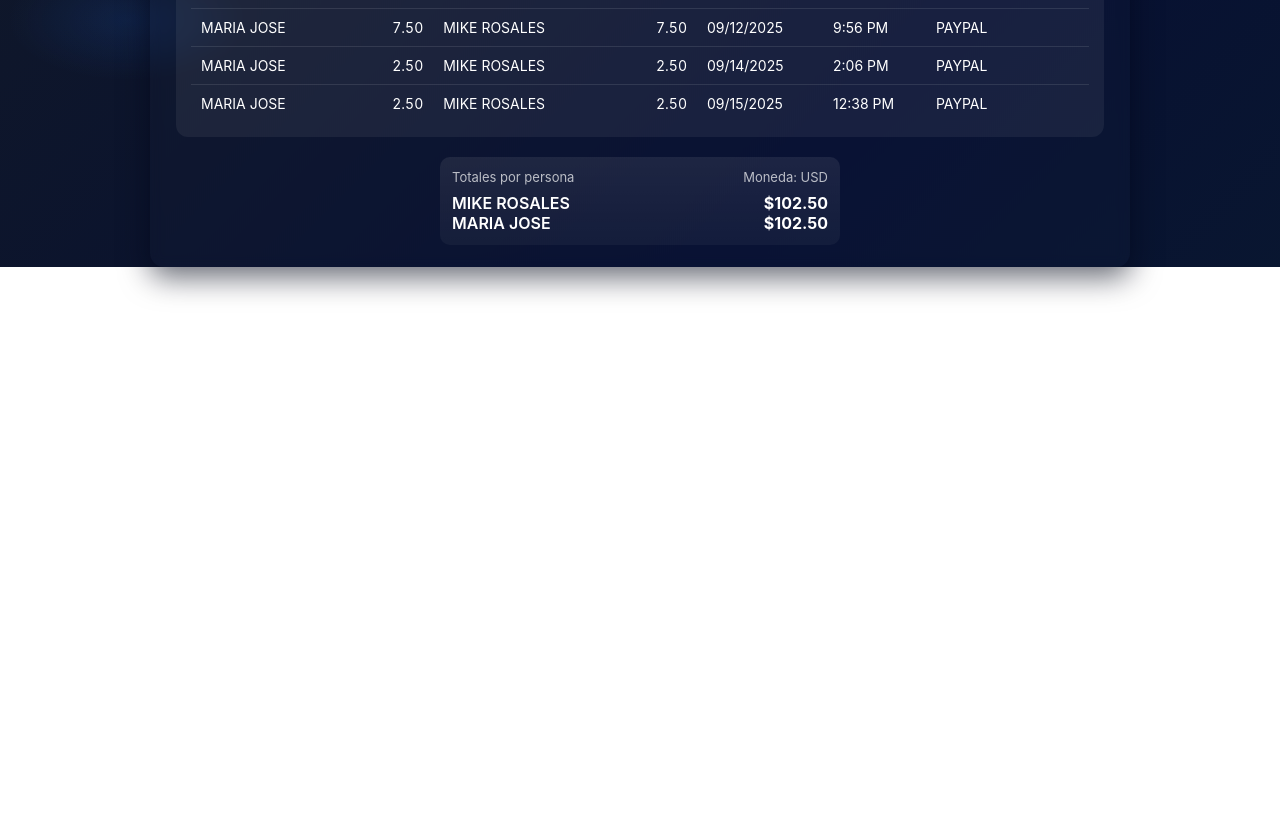
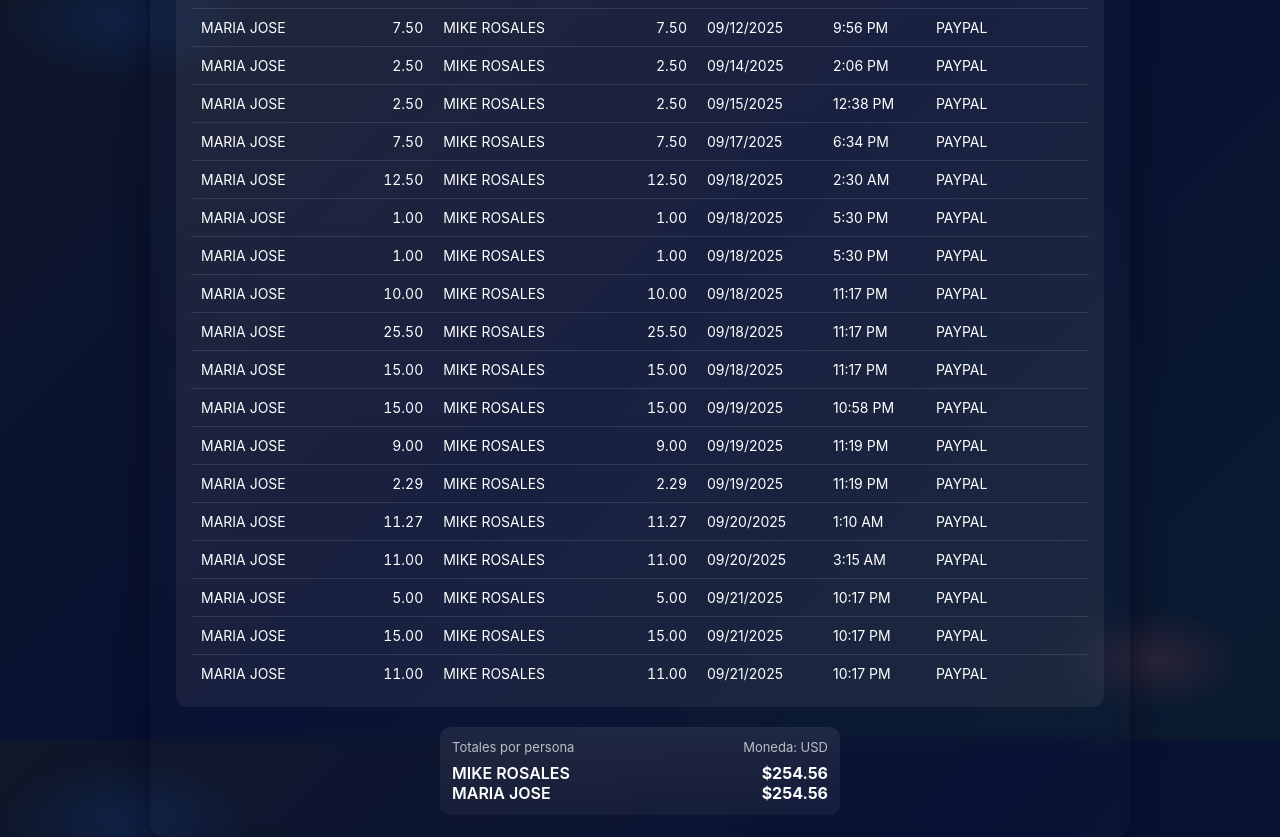
Before and after one commit to vanessafeet/salario-majito-mike, a plain HTML site: page index.html in a window 1280 px wide. Shown: the part 860-1697 px from the top of the page. Before the commit the page ends 1127 px from the top, so only its background shows below. Drawn offline with Linux system fonts and the light colour scheme.

Commit message:
index.html

```diff
--- a/index.html
+++ b/index.html
@@ -376,6 +376,181 @@
 
 
 
+             <tr>
+              <td>MARIA JOSE</td>
+              <td class="cell-num">7.50</td>
+              <td>MIKE ROSALES</td>
+              <td class="cell-num">7.50</td>
+              <td>09/17/2025</td>
+              <td>6:34 PM</td>
+              <td>PAYPAL</td>
+            </tr>
+
+
+
+              <tr>
+              <td>MARIA JOSE</td>
+              <td class="cell-num">12.50</td>
+              <td>MIKE ROSALES</td>
+              <td class="cell-num">12.50</td>
+              <td>09/18/2025</td>
+              <td>2:30 AM</td>
+              <td>PAYPAL</td>
+            </tr>
+
+
+
+              <tr>
+              <td>MARIA JOSE</td>
+              <td class="cell-num">1.00</td>
+              <td>MIKE ROSALES</td>
+              <td class="cell-num">1.00</td>
+              <td>09/18/2025</td>
+              <td>5:30 PM</td>
+              <td>PAYPAL</td>
+            </tr>
+
+
+
+              <tr>
+              <td>MARIA JOSE</td>
+              <td class="cell-num">1.00</td>
+              <td>MIKE ROSALES</td>
+              <td class="cell-num">1.00</td>
+              <td>09/18/2025</td>
+              <td>5:30 PM</td>
+              <td>PAYPAL</td>
+            </tr>
+
+
+
+
+              <tr>
+              <td>MARIA JOSE</td>
+              <td class="cell-num">10.00</td>
+              <td>MIKE ROSALES</td>
+              <td class="cell-num">10.00</td>
+              <td>09/18/2025</td>
+              <td>11:17 PM</td>
+              <td>PAYPAL</td>
+            </tr>
+
+
+             <tr>
+              <td>MARIA JOSE</td>
+              <td class="cell-num">25.50</td>
+              <td>MIKE ROSALES</td>
+              <td class="cell-num">25.50</td>
+              <td>09/18/2025</td>
+              <td>11:17 PM</td>
+              <td>PAYPAL</td>
+            </tr>
+
+
+             <tr>
+              <td>MARIA JOSE</td>
+              <td class="cell-num">15.00</td>
+              <td>MIKE ROSALES</td>
+              <td class="cell-num">15.00</td>
+              <td>09/18/2025</td>
+              <td>11:17 PM</td>
+              <td>PAYPAL</td>
+            </tr>
+
+
+            <tr>
+              <td>MARIA JOSE</td>
+              <td class="cell-num">15.00</td>
+              <td>MIKE ROSALES</td>
+              <td class="cell-num">15.00</td>
+              <td>09/19/2025</td>
+              <td>10:58 PM</td>
+              <td>PAYPAL</td>
+            </tr>
+
+
+
+
+            <tr>
+              <td>MARIA JOSE</td>
+              <td class="cell-num">9.00</td>
+              <td>MIKE ROSALES</td>
+              <td class="cell-num">9.00</td>
+              <td>09/19/2025</td>
+              <td>11:19 PM</td>
+              <td>PAYPAL</td>
+            </tr>
+
+
+
+
+            <tr>
+              <td>MARIA JOSE</td>
+              <td class="cell-num">2.29</td>
+              <td>MIKE ROSALES</td>
+              <td class="cell-num">2.29</td>
+              <td>09/19/2025</td>
+              <td>11:19 PM</td>
+              <td>PAYPAL</td>
+            </tr>
+
+
+              <tr>
+              <td>MARIA JOSE</td>
+              <td class="cell-num">11.27</td>
+              <td>MIKE ROSALES</td>
+              <td class="cell-num">11.27</td>
+              <td>09/20/2025</td>
+              <td>1:10 AM</td>
+              <td>PAYPAL</td>
+            </tr>
+
+
+            <tr>
+              <td>MARIA JOSE</td>
+              <td class="cell-num">11.00</td>
+              <td>MIKE ROSALES</td>
+              <td class="cell-num">11.00</td>
+              <td>09/20/2025</td>
+              <td>3:15 AM</td>
+              <td>PAYPAL</td>
+            </tr>
+
+
+
+                <tr>
+              <td>MARIA JOSE</td>
+              <td class="cell-num">5.00</td>
+              <td>MIKE ROSALES</td>
+              <td class="cell-num">5.00</td>
+              <td>09/21/2025</td>
+              <td>10:17 PM</td>
+              <td>PAYPAL</td>
+            </tr>
+
+
+               <tr>
+              <td>MARIA JOSE</td>
+              <td class="cell-num">15.00</td>
+              <td>MIKE ROSALES</td>
+              <td class="cell-num">15.00</td>
+              <td>09/21/2025</td>
+              <td>10:17 PM</td>
+              <td>PAYPAL</td>
+            </tr>
+
+
+             <tr>
+              <td>MARIA JOSE</td>
+              <td class="cell-num">11.00</td>
+              <td>MIKE ROSALES</td>
+              <td class="cell-num">11.00</td>
+              <td>09/21/2025</td>
+              <td>10:17 PM</td>
+              <td>PAYPAL</td>
+            </tr>
+
+
 
           </tbody>
         </table>
```
